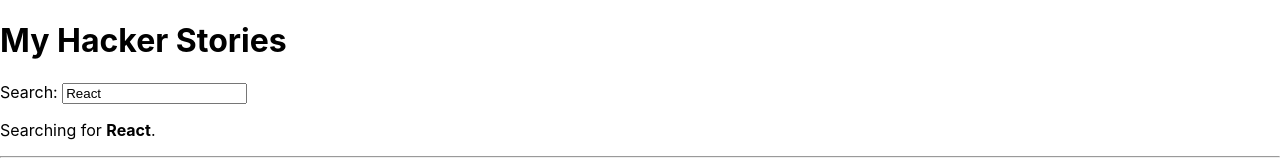
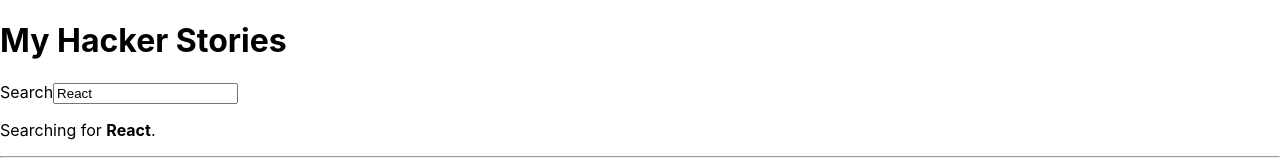
Before and after one commit to phgnam/create-react-app, a React (Create React App) app: page / in a window 1280 px wide. Shown: the top 168 px of the page. Built offline with nearby package versions, Linux system fonts and the light colour scheme.

Commit message:
Reusable Recat Component

```diff
--- a/src/App.js
+++ b/src/App.js
@@ -11,7 +11,7 @@
   }, [value, key]);
 
   return [value, setValue];
-}
+};
 
 const App = () => {
   const stories = [
@@ -33,10 +33,7 @@
     },
   ];
 
-  const [searchTerm, setSearchTerm] = useSemiPersistentState(
-    "search",
-    "React"
-  );
+  const [searchTerm, setSearchTerm] = useSemiPersistentState("search", "React");
 
   const handleSearch = (event) => {
     setSearchTerm(event.target.value);
@@ -49,7 +46,14 @@
   return (
     <div>
       <h1>My Hacker Stories</h1>
-      <Search onSearch={handleSearch} search={searchTerm} />
+
+      <InputWithLabel
+        id="search"
+        label="Search"
+        value={searchTerm}
+        onInputChange={handleSearch}
+        search={searchTerm}
+      />
       <hr />
 
       <List list={searchedStories} />
@@ -57,23 +61,18 @@
   );
 };
 
-const Search = ({search, onSearch}) => (
-    <>
-      <label htmlFor="search">Search: </label>
-      <input
-        id="search"
-        type="text"
-        value={search}
-        onChange={onSearch}
-      />
-      <p>
-        Searching for <strong>{search}</strong>.
-      </p>
-    </>
-  );
+const InputWithLabel = ({ id, label, value, type = "text", onInputChange }) => (
+  <>
+    <label htmlFor={id}>{label}</label>
+    <input id={id} type={type} value={value} onChange={onInputChange} />
+    <p>
+      Searching for <strong>{value}</strong>.
+    </p>
+  </>
+);
 
 const List = ({ list }) =>
-  list.map(item => <Item key={item.objectID} item={item} />);
+  list.map((item) => <Item key={item.objectID} item={item} />);
 
 const Item = ({ item }) => (
   <div>
@@ -84,6 +83,6 @@
     <span>{item.num_comments}</span>
     <span>{item.points}</span>
   </div>
-)
+);
 
 export default App;
```
